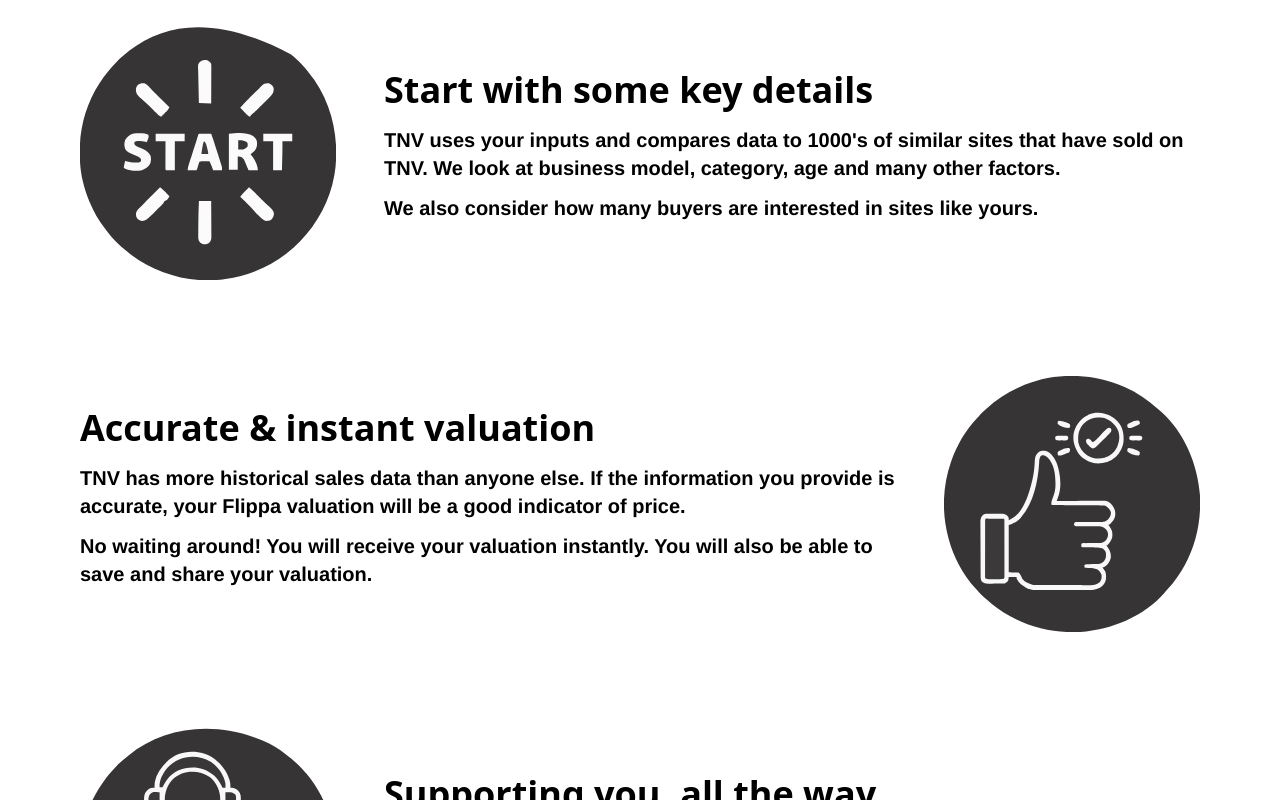
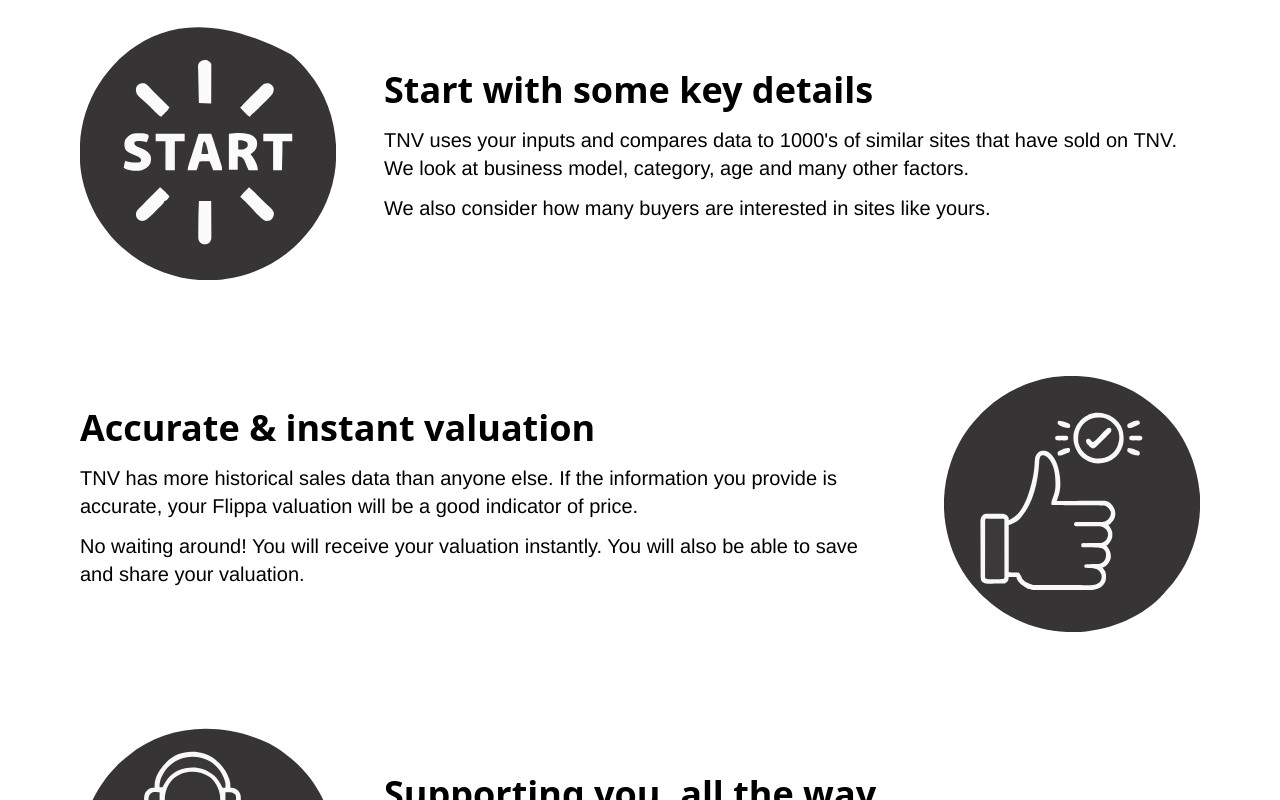
Before and after one commit to remote-cto/now-tnv, a Next.js app: page / in a window 1280 px wide. Shown: the part 960-1760 px from the top of the page. Built offline with nearby package versions, Linux system fonts and the light colour scheme.

Commit message:
changes done

```diff
--- a/app/components/WorkingValuationTool.tsx
+++ b/app/components/WorkingValuationTool.tsx
@@ -99,7 +99,7 @@
               {section.description.map((paragraph, pIndex) => (
                 <motion.p
                   key={pIndex}
-                  className="text-black mb-3 text-xl font-['Helvetica'] font-semibold"
+                  className="text-black mb-3 text-xl font-['Helvetica'] "
                   initial={{ opacity: 0 }}
                   animate={{ opacity: 1 }}
                   transition={{ delay: pIndex * 0.2 }}
```
